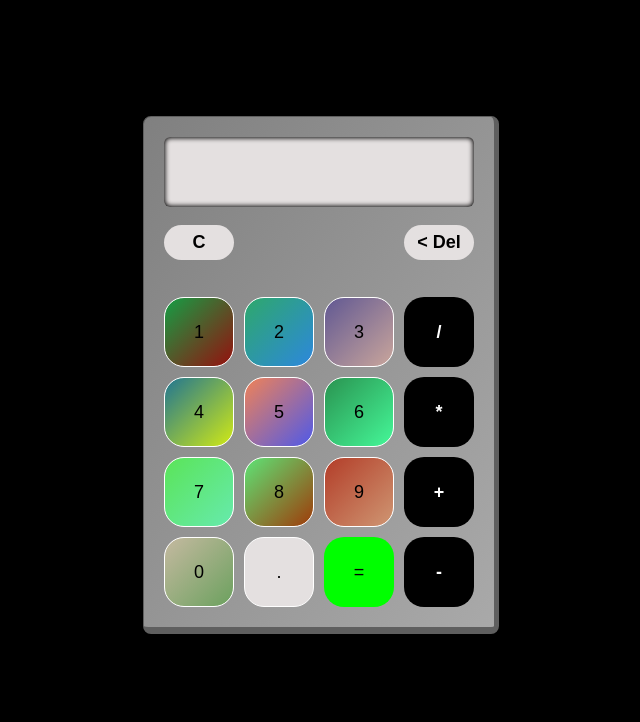
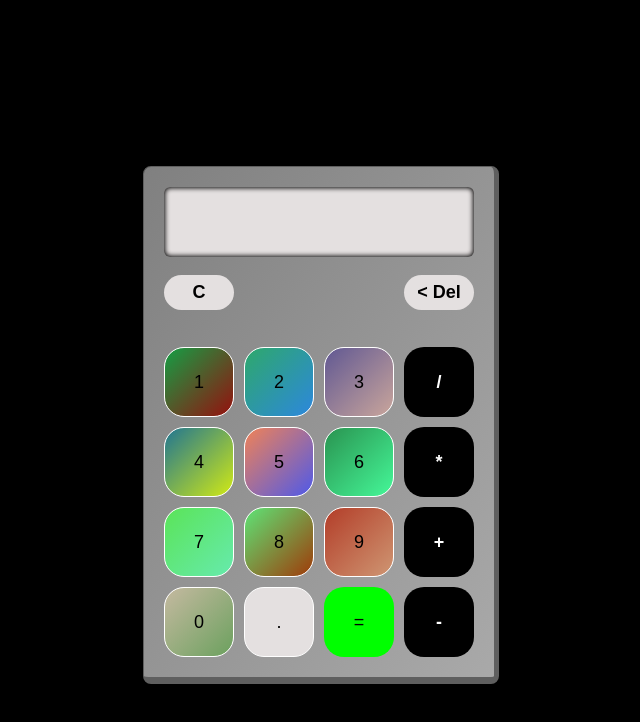
Before and after one commit to Menneskefernis/calculator, a plain HTML site: page index.html in a window 1280 px wide. Shown: the whole page, without its empty margins (319-959 px from the left). Drawn offline with Linux system fonts and the light colour scheme; a web font is replaced by a local one.

Commit message:
Added extra margin to the top

```diff
--- a/main.css
+++ b/main.css
@@ -65,7 +65,7 @@ main {
 }
 
 main {
-    margin: 100px 0;
+    margin: 150px 0;
 }
 
 section#calc-top {
```
